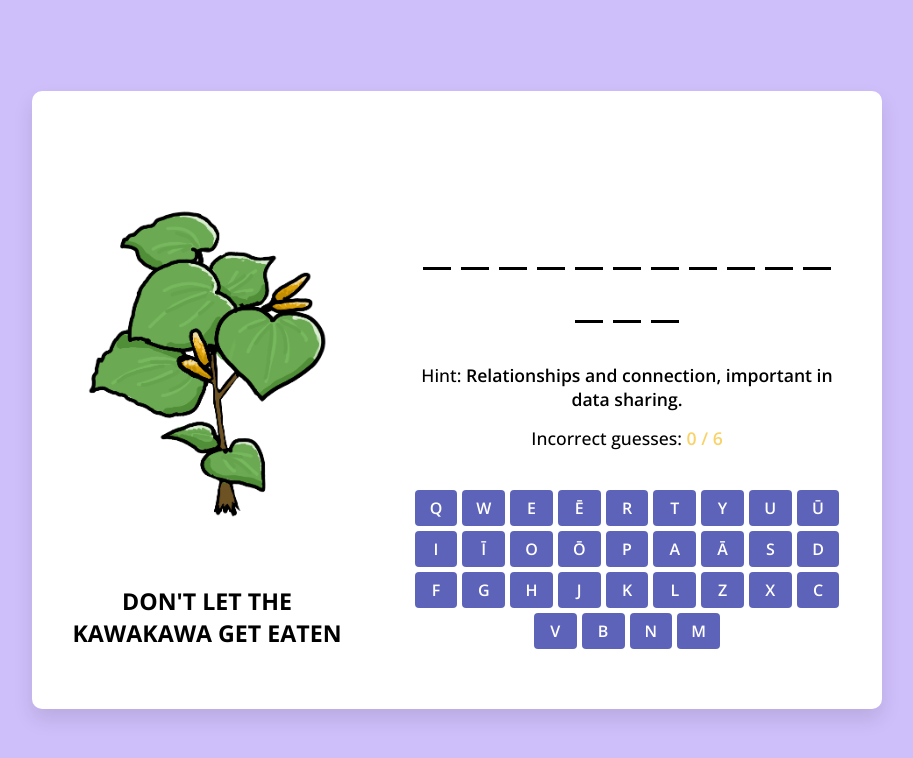
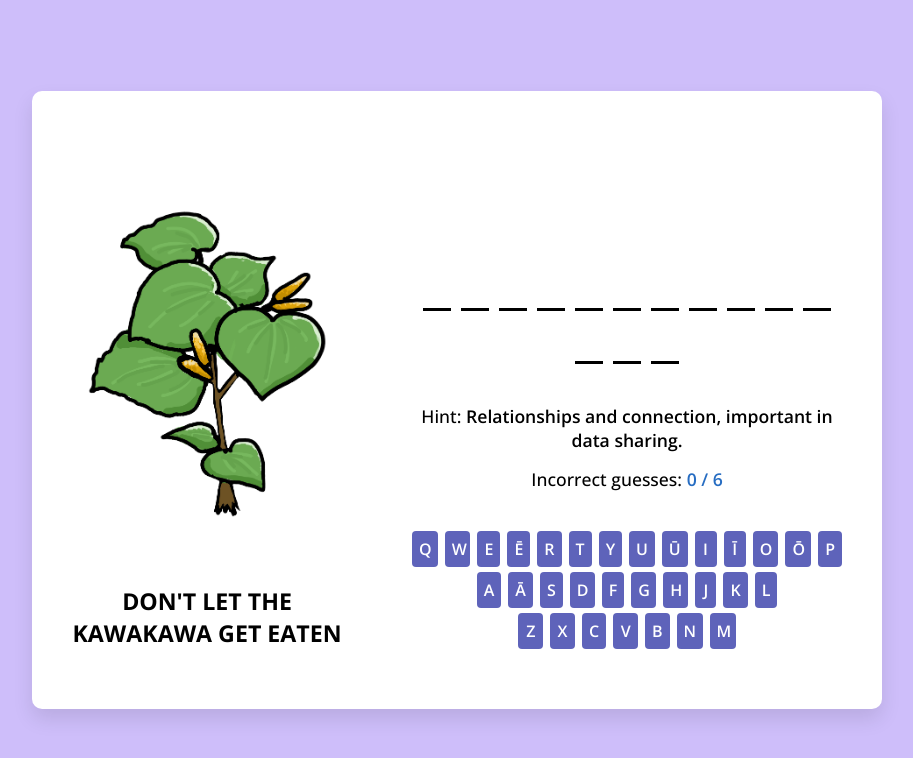
Before and after one commit to statbiscuit/mini_games, a plain HTML site: page kawakawa/index.html in a window 1280 px wide. Shown: the whole page, without its empty margins (183-1096 px from the left). Drawn offline with nearby package versions, Linux system fonts and the light colour scheme.

Commit message:
rearranging keyboard to qwerty

```diff
--- a/kawakawa/index.html
+++ b/kawakawa/index.html
@@ -25,7 +25,11 @@
             <ul class="word-display"></ul>
             <h4 class="hint-text">Hint: <b></b></h4>
             <h4 class="guesses-text">Incorrect guesses: <b></b></h4>
-            <div class="keyboard"></div>
+            <div class="keyboard">
+                <div class="keyboard-row row-1"></div>
+                <div class="keyboard-row row-2"></div>
+                <div class="keyboard-row row-3"></div>
+            </div>
         </div>
     </div>
 </body>
--- a/kawakawa/script.js
+++ b/kawakawa/script.js
@@ -63,16 +63,24 @@ const initGame = (button, clickedLetter) => {
     if(correctLetters.length === currentWord.length) return gameOver(true);
 }
 
-const keys = ['q', 'w', 'e', 'ē', 'r', 't' , 'y', 'u', 'ū','i', 'ī', 'o', 'ō', 'p', 'a','ā', 's', 'd', 'f', 'g', 'h', 'j', 'k', 'l', 'z', 'x', 'c', 'v', 'b', 'n', 'm'];
+const keyboardRows = [
+    ['q', 'w', 'e', 'ē', 'r', 't', 'y', 'u', 'ū', 'i', 'ī', 'o', 'ō', 'p'],
+    ['a', 'ā', 's', 'd', 'f', 'g', 'h', 'j', 'k', 'l'],
+    ['z', 'x', 'c', 'v', 'b', 'n', 'm']
+];
 
+// Get the keyboard row containers
+const keyboardDivs = document.querySelectorAll(".keyboard-row");
 
-// Creating keyboard buttons and adding event listeners
-for (let i = 0; i <= 30; i++) {
-    const button = document.createElement("button");
-    button.innerText = keys[i];
-    keyboardDiv.appendChild(button);
-    button.addEventListener("click", (e) => initGame(e.target, keys[i]));
-}
+// Generate buttons for each row
+keyboardRows.forEach((row, rowIndex) => {
+    row.forEach((letter) => {
+        const button = document.createElement("button");
+        button.innerText = letter;
+        button.addEventListener("click", (e) => initGame(e.target, letter));
+        keyboardDivs[rowIndex].appendChild(button);
+    });
+});
 
 getRandomWord();
 playAgainBtn.addEventListener("click", getRandomWord);
--- a/kawakawa/style.css
+++ b/kawakawa/style.css
@@ -66,7 +66,7 @@ body {
     font-weight: 600;
 }
 .game-box .guesses-text b {
-    color: #f8d369;
+    color: #276DC2;
 }
 .game-box .keyboard {
     display: flex;
@@ -95,7 +95,7 @@ body {
     opacity: 0.6;
 }
 :where(.game-modal, .keyboard) button:hover {
-    background: #8286c9;
+    background: #276DC2;
 }
 .game-modal {
     position: fixed;
@@ -178,3 +178,31 @@ body {
         padding: 10px 18px;
     }
 }
+
+.keyboard {
+    display: flex;
+    flex-direction: column;
+    align-items: center;
+    gap: 8px;
+}
+
+
+/* Adjust width per row */
+.keyboard-row.row-1 button {
+    width: calc(100% / 14 - 5px); /* 14 buttons in first row */
+}
+
+.keyboard-row.row-2 button {
+    width: calc(100% / 10 - 5px); /* 10 buttons in second row */
+}
+
+.keyboard-row.row-3 button {
+    width: calc(100% / 7 - 5px); /* 7 buttons in third row */
+}
+
+/* Ensure even spacing */
+.keyboard-row {
+    display: flex;
+    gap: 7px; /* Increase gap slightly for better alignment */
+    justify-content: center;
+}
```
